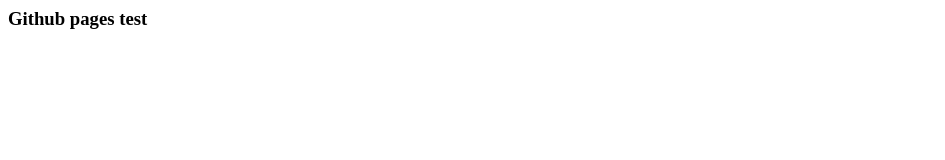
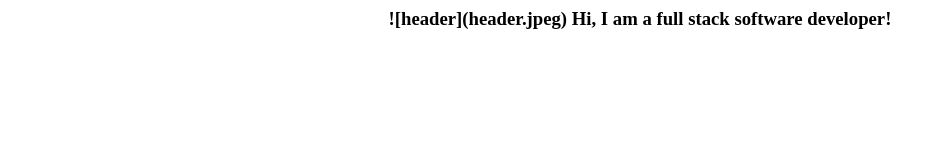
Before and after one commit to yordanbtc/yordanbtc.github.io, a plain HTML site: page index.html in a window 1280 px wide. Shown: the whole page, without its empty margins (0-945 px from the left). Drawn offline with Linux system fonts and the light colour scheme.

Commit message:
update readme

```diff
--- a/index.html
+++ b/index.html
@@ -1 +1,4 @@
-<h3>Github pages test</h3>
+<h3 align="center">
+    ![header](header.jpeg)
+  Hi, I am a full stack software developer!
+</h3>
```
Also changed, not shown: 1 other file.
